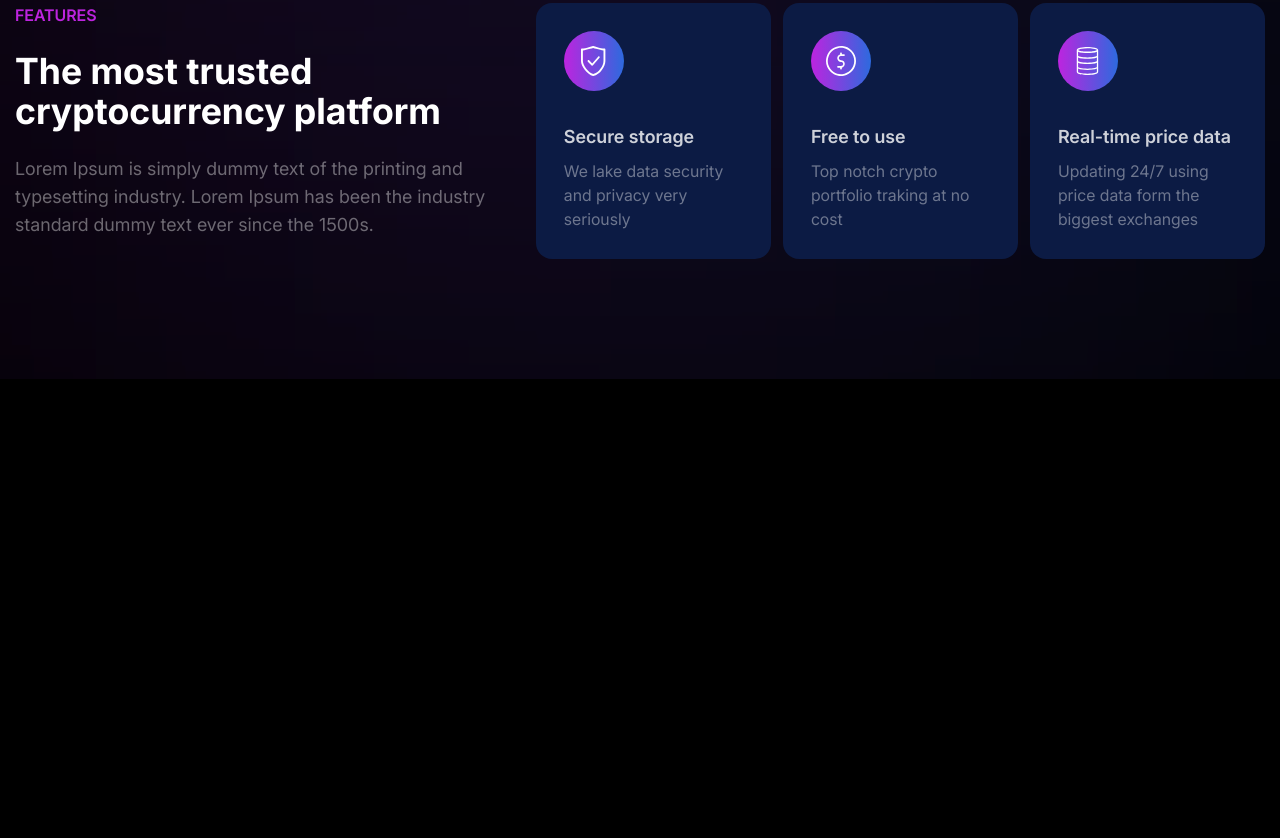
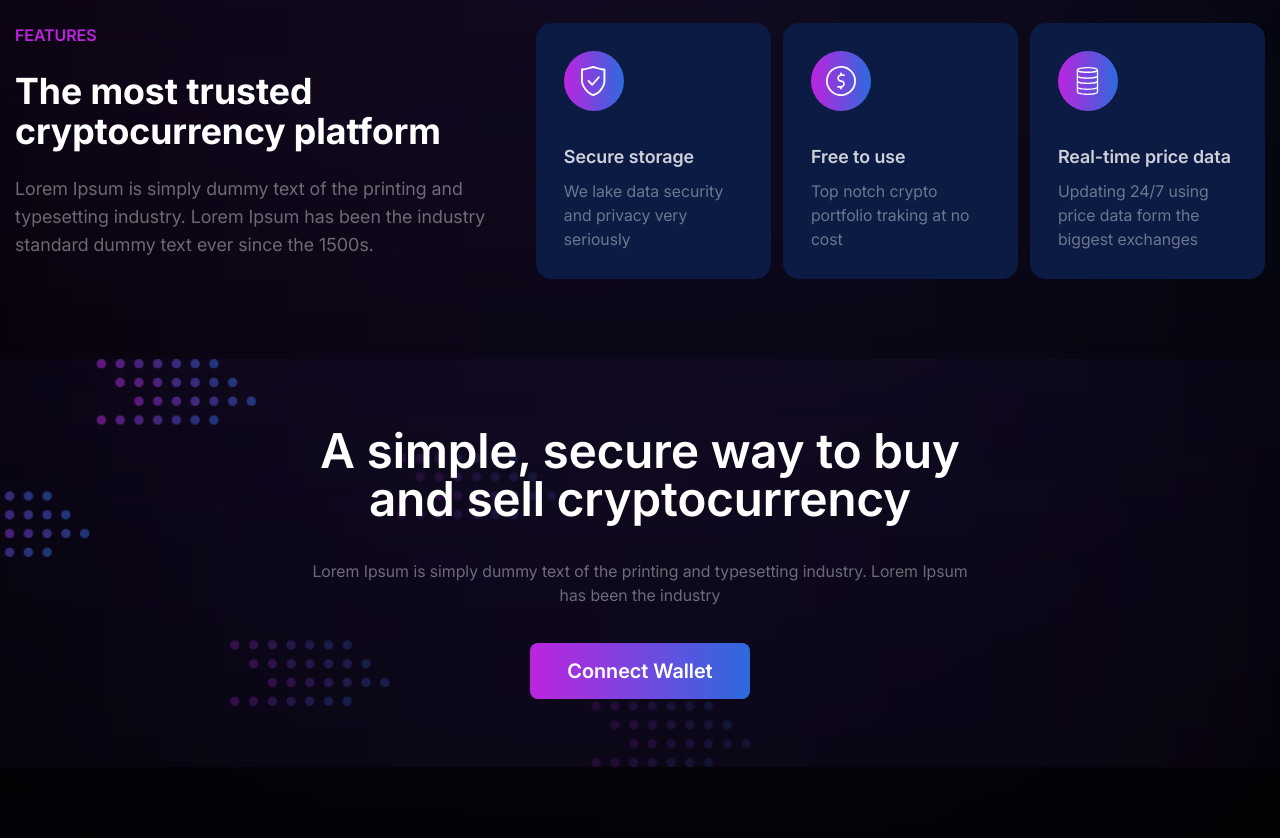
Before and after one commit to RaminHaghi/crypto, a plain HTML site: page index.html in a window 1280 px wide. Shown: the part 2829-3667 px from the top of the page. Before the commit the page ends 3208 px from the top, so only its background shows below. Drawn offline with Linux system fonts and the light colour scheme.

Commit message:
complete wallet section

```diff
--- a/index.html
+++ b/index.html
@@ -6,7 +6,7 @@
         <title>Crypto</title>
         <meta
             name="description"
-            content="about crypto, digital marketing, bitcoin"
+            content="About crypto, Digital marketing, Bitcoin"
         />
         <meta name="author" content="Ramin Haghi" />
         <link
@@ -494,7 +494,7 @@
                 </div>
             </section>
 
-            <section id="table" class="relative pt-20 pb-32 mb-25">
+            <section id="table" class="relative pt-20 pb-32 lg:mb-25">
                 <div
                     class="absolute w-full h-full bg-section blur-[390px] -z-10"
                 ></div>
@@ -629,7 +629,7 @@
                 />
             </section>
 
-            <section id="features" class="relative py-15">
+            <section id="features" class="relative py-20">
                 <div
                     class="absolute w-full h-full bg-section blur-[390px] -z-10"
                 ></div>
@@ -727,6 +727,30 @@
                     </div>
                 </div>
             </section>
+
+            <section
+                id="wallet"
+                class="wallet-section relative overflow-y-hidden py-17 mb-25 text-white xl:before:bg-cover before:opacity-50"
+            >
+                <div
+                    class="absolute w-full h-full bg-section-to-l blur-[390px] -z-10"
+                ></div>
+
+                <div class="container text-center *:mx-auto">
+                    <h3 class="font-inter-sb text-4xl sm:text-5xl max-w-160">
+                        A simple, secure way to buy and sell cryptocurrency
+                    </h3>
+                    <p class="text-color-op-40 max-w-170 py-9">
+                        Lorem Ipsum is simply dummy text of the printing and
+                        typesetting industry. Lorem Ipsum has been the industry
+                    </p>
+                    <a
+                        href="#"
+                        class="btn bg-gradient-to-r hover:bg-gradient-to-l w-48 md:w-55 py-6 md:py-7 text-lg md:text-xl"
+                        >Connect Wallet</a
+                    >
+                </div>
+            </section>
         </main>
 
         <script src="./scripts/app.js"></script>
```
Also changed, not shown: styles/app.css.
